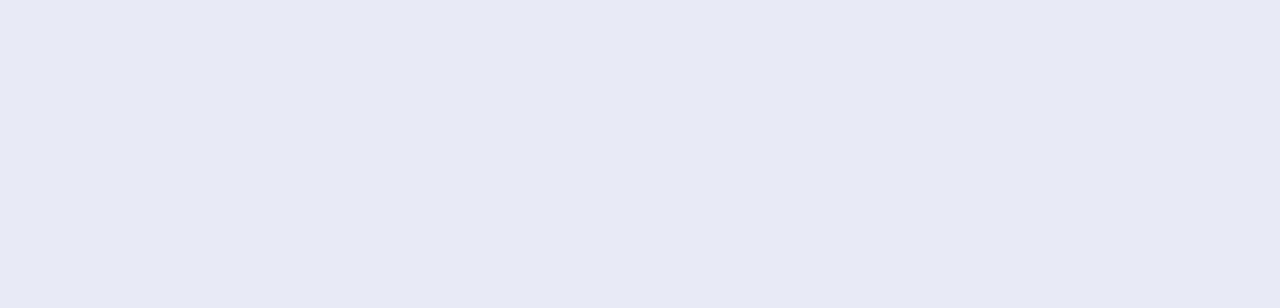
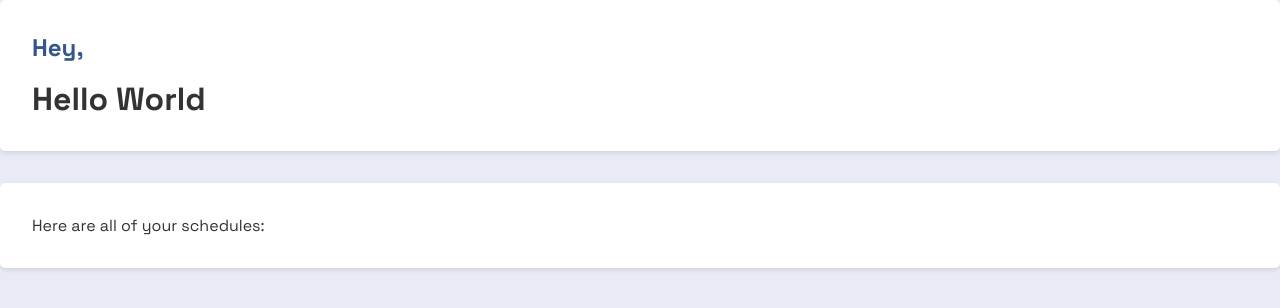
Before and after one commit to jonathanhstock/meeting-scheduler, a React (Create React App) app in the folder client/: page /viewall/1 in a window 1280 px wide. Before the commit this address had no page. Shown: the top 308 px of the page. Built offline with nearby package versions, Linux system fonts and the light colour scheme; no server answers.

Commit message:
Added front end template for ViewAll along with all React routing.

```diff
--- a/client/src/App.js
+++ b/client/src/App.js
@@ -8,6 +8,7 @@ import "react-toastify/dist/ReactToastify.css";
 import Profile from "./components/Profile";
 import BookUser from "./components/BookUser";
 import Calculate from "./components/Calculate";
+import ViewAll from "./components/ViewAll";
 
 const App = () => {
 	return (
@@ -20,6 +21,7 @@ const App = () => {
 					<Route path='/profile/:id' element={<Profile />} />
 					<Route path='/book/:user' element={<BookUser />} />
 					<Route path='/calculate/:id' element={<Calculate />} />
+					<Route path='/viewall/:id' element={<ViewAll />} />
 				</Routes>
 			</BrowserRouter>
 			<ToastContainer />
--- a/client/src/components/Profile.js
+++ b/client/src/components/Profile.js
@@ -49,6 +49,9 @@ const Profile = () => {
         <button onClick={() => navigate(`/calculate/${id}`)} className="button">
           Calculate Your Mutual Schedule
         </button>
+        <button onClick={() => navigate(`/viewall/${id}`)} className="button">
+          View All Schedules
+        </button>
       </div>
       <p>Here is your schedule: - {timezone}</p>
       <table className="table">
--- /dev/null
+++ b/client/src/components/ViewAll.js
@@ -0,0 +1,52 @@
+/**
+ * ViewAll react page
+ *      takes user to page where all schedules will show
+ *      uses route /viewAllSchedules/:id from server/index.js
+ */
+
+import React, { useState, useEffect } from "react";
+import { useParams, useNavigate } from "react-router-dom";
+
+const ViewAll = () => {
+      //load in user details
+  const { id } = useParams();
+  const navigate = useNavigate();
+  const [schedules, setSchedules] = useState([]);
+  const [loading, setLoading] = useState(true);
+  const [username, setUsername] = useState("");
+  const [tiemzone, setTimezone] = useState("");
+
+  //function for calculating the user schedule
+  useEffect (() => {
+    function displayUserScheds() {
+      if (id) {
+        fetch(`http://localhost:4000/viewAllSchedules/${id}`)
+        .then((res) => res.json())
+        .then((data) => {
+          setUsername(data.username);
+          setSchedules(data.schedules);
+          setTimezone(data.timezone.label);
+          setLoading(false);
+        })
+        .catch((err) => console.error(err));
+      }
+    }
+    displayUserScheds();
+  }, [id]);
+
+  return (
+    <main className="contatiner">
+        <div className="block">
+          <h2>Hey, {username}</h2>
+            <h1>
+              Hello World
+            </h1>
+        </div>
+        <div className="block">
+          <p>Here are all of your schedules: </p>
+        </div>
+    </main>
+  );
+}
+
+export default ViewAll;
```
